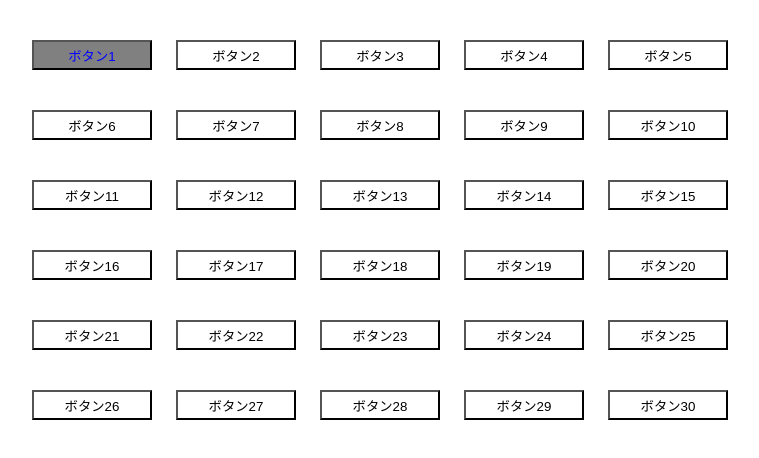
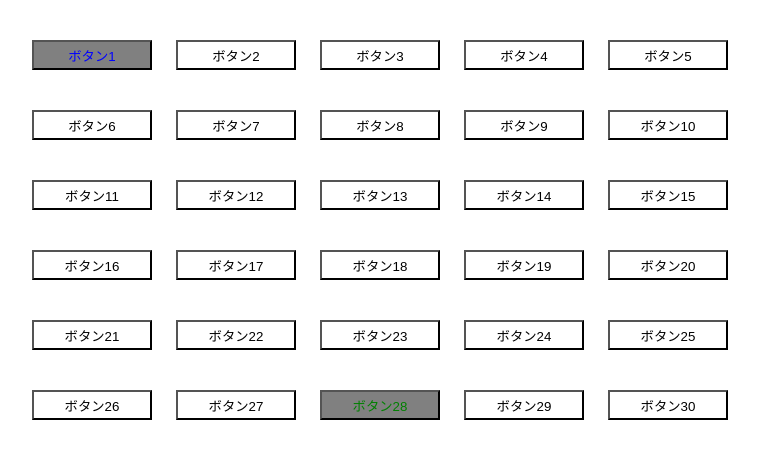
Before and after one commit to akht/kagoshima_dot_mk_3, a plain HTML site: page public/index.html in a window 1280 px wide. Shown: the whole page, without its empty margins (270-1029 px from the left). Drawn offline with Linux system fonts and the light colour scheme.

Commit message:
ボタン28の色と動作を修正しました

```diff
--- a/public/css/button28.css
+++ b/public/css/button28.css
@@ -1,6 +1,6 @@
 .button28 {
-    color: black;
-    background-color: white;
+    color: green;
+    background-color: grey;
     width: 120px;
     height: 30px;
 }
--- a/public/js/button28.js
+++ b/public/js/button28.js
@@ -1,3 +1,3 @@
 document.querySelector('.button28').onclick = function() {
-    alert('button28');
+    alert('Done by denzilow');
 }
```
